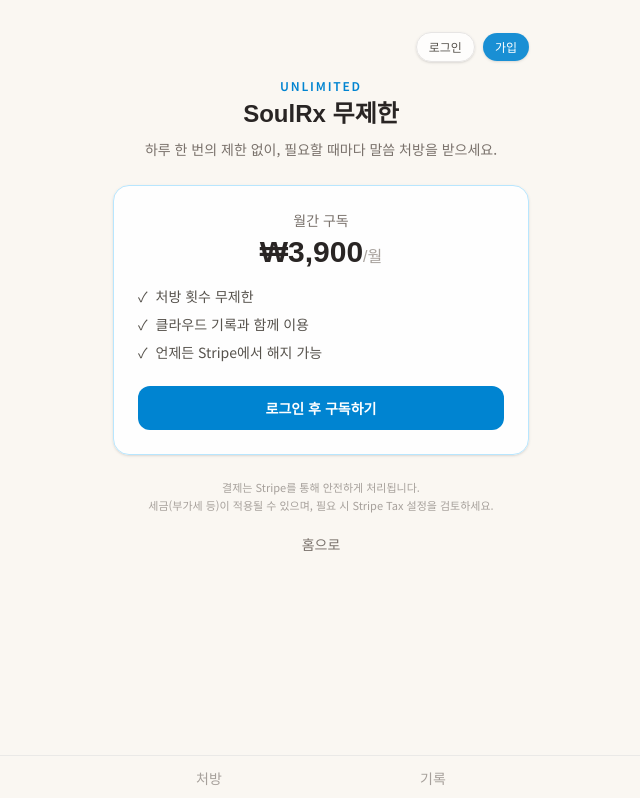
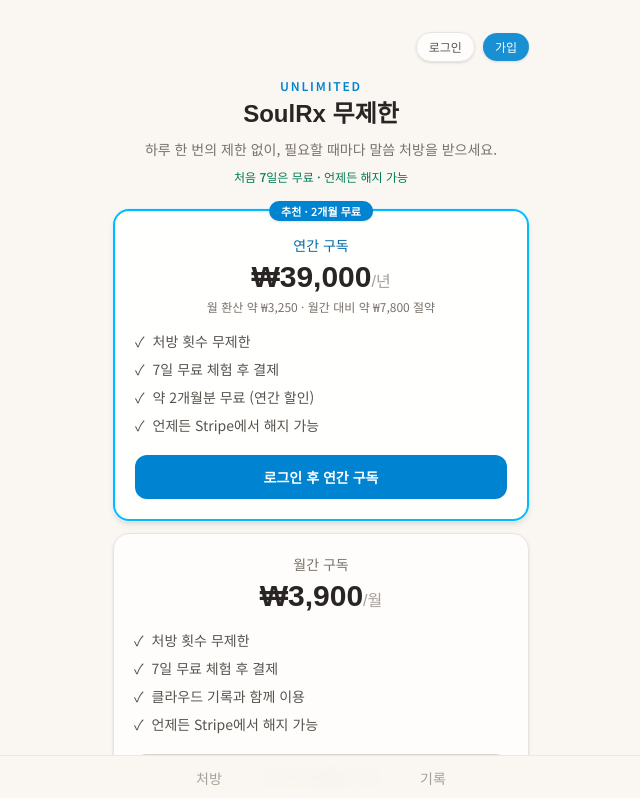
Before and after one commit to sosmos3218-bot/soulrx, a Next.js app: page /pricing in a window 1280 px wide. Shown: the top 798 px of the page, without its empty margins (319-959 px from the left). Built offline with nearby package versions, Linux system fonts and the light colour scheme; no server answers.

Commit message:
Pricing: annual ₩39k + 7-day trial UI

```diff
--- a/src/app/pricing/page.tsx
+++ b/src/app/pricing/page.tsx
@@ -3,17 +3,22 @@
 import { useState } from "react";
 import Link from "next/link";
 import { useAuth } from "@clerk/nextjs";
+import { PLANS, TRIAL_DAYS, type PlanId } from "@/lib/plans";
 
 export default function PricingPage() {
   const { isLoaded, isSignedIn } = useAuth();
-  const [busy, setBusy] = useState(false);
+  const [busy, setBusy] = useState<PlanId | null>(null);
   const [error, setError] = useState<string | null>(null);
 
-  const startCheckout = async () => {
-    setBusy(true);
+  const startCheckout = async (plan: PlanId) => {
+    setBusy(plan);
     setError(null);
     try {
-      const res = await fetch("/api/checkout", { method: "POST" });
+      const res = await fetch("/api/checkout", {
+        method: "POST",
+        headers: { "Content-Type": "application/json" },
+        body: JSON.stringify({ plan }),
+      });
       if (res.status === 401) {
         window.location.href = `/sign-in?redirect_url=${encodeURIComponent(
           "/pricing"
@@ -26,7 +31,7 @@
       window.location.href = data.url;
     } catch {
       setError("결제 페이지를 열지 못했어요. 잠시 후 다시 시도해 주세요.");
-      setBusy(false);
+      setBusy(null);
     }
   };
 
@@ -42,20 +47,90 @@
         <p className="mt-2 text-sm leading-relaxed text-stone-500">
           하루 한 번의 제한 없이, 필요할 때마다 말씀 처방을 받으세요.
         </p>
+        <p className="mt-2 text-xs font-medium text-emerald-700">
+          처음 {TRIAL_DAYS}일은 무료 · 언제든 해지 가능
+        </p>
       </header>
 
-      <div className="rounded-2xl border border-sky-200 bg-white/90 p-6 shadow-sm">
-        <p className="mb-1 text-center text-sm font-medium text-stone-500">
-          월간 구독
+      <div className="mb-4 grid gap-3">
+        {/* Annual — highlighted */}
+        <div className="relative rounded-2xl border-2 border-sky-400 bg-white/95 p-5 shadow-md ring-1 ring-sky-100">
+          <span className="absolute -top-2.5 left-1/2 -translate-x-1/2 rounded-full bg-sky-600 px-3 py-0.5 text-[11px] font-semibold text-white shadow-sm">
+            추천 · {PLANS.annual.savingsLabel}
+          </span>
+          <p className="mb-1 mt-1 text-center text-sm font-medium text-sky-700">
+            {PLANS.annual.label} 구독
           </p>
-        <p className="mb-4 text-center font-serif text-3xl font-bold text-stone-800">
-          ₩3,900
-          <span className="text-base font-medium text-stone-400">/월</span>
+          <p className="mb-1 text-center font-serif text-3xl font-bold text-stone-800">
+            {PLANS.annual.priceLabel}
+            <span className="text-base font-medium text-stone-400">
+              {PLANS.annual.periodLabel}
+            </span>
           </p>
-        <ul className="mb-6 space-y-2 text-sm text-stone-600">
+          <p className="mb-4 text-center text-xs text-stone-500">
+            {PLANS.annual.monthlyEquivalent} · 월간 대비 약 ₩7,800 절약
+          </p>
+          <ul className="mb-5 space-y-2 text-sm text-stone-600">
             <li className="flex gap-2">
               <span aria-hidden>✓</span>
               <span>처방 횟수 무제한</span>
+            </li>
+            <li className="flex gap-2">
+              <span aria-hidden>✓</span>
+              <span>{TRIAL_DAYS}일 무료 체험 후 결제</span>
+            </li>
+            <li className="flex gap-2">
+              <span aria-hidden>✓</span>
+              <span>약 2개월분 무료 (연간 할인)</span>
+            </li>
+            <li className="flex gap-2">
+              <span aria-hidden>✓</span>
+              <span>언제든 Stripe에서 해지 가능</span>
+            </li>
+          </ul>
+
+          {!isLoaded ? (
+            <p className="text-center text-sm text-stone-400">불러오는 중…</p>
+          ) : isSignedIn ? (
+            <button
+              type="button"
+              onClick={() => startCheckout("annual")}
+              disabled={busy !== null}
+              className="w-full rounded-xl bg-sky-600 px-4 py-3 text-sm font-semibold text-white hover:bg-sky-700 disabled:opacity-60"
+            >
+              {busy === "annual"
+                ? "결제 페이지로 이동 중…"
+                : `${TRIAL_DAYS}일 무료로 연간 시작`}
+            </button>
+          ) : (
+            <Link
+              href={`/sign-in?redirect_url=${encodeURIComponent("/pricing")}`}
+              className="block w-full rounded-xl bg-sky-600 px-4 py-3 text-center text-sm font-semibold text-white hover:bg-sky-700"
+            >
+              로그인 후 연간 구독
+            </Link>
+          )}
+        </div>
+
+        {/* Monthly */}
+        <div className="rounded-2xl border border-stone-200 bg-white/80 p-5 shadow-sm">
+          <p className="mb-1 text-center text-sm font-medium text-stone-500">
+            {PLANS.monthly.label} 구독
+          </p>
+          <p className="mb-4 text-center font-serif text-3xl font-bold text-stone-800">
+            {PLANS.monthly.priceLabel}
+            <span className="text-base font-medium text-stone-400">
+              {PLANS.monthly.periodLabel}
+            </span>
+          </p>
+          <ul className="mb-5 space-y-2 text-sm text-stone-600">
+            <li className="flex gap-2">
+              <span aria-hidden>✓</span>
+              <span>처방 횟수 무제한</span>
+            </li>
+            <li className="flex gap-2">
+              <span aria-hidden>✓</span>
+              <span>{TRIAL_DAYS}일 무료 체험 후 결제</span>
             </li>
             <li className="flex gap-2">
               <span aria-hidden>✓</span>
@@ -72,30 +147,36 @@
           ) : isSignedIn ? (
             <button
               type="button"
-            onClick={startCheckout}
-            disabled={busy}
-            className="w-full rounded-xl bg-sky-600 px-4 py-3 text-sm font-semibold text-white hover:bg-sky-700 disabled:opacity-60"
+              onClick={() => startCheckout("monthly")}
+              disabled={busy !== null}
+              className="w-full rounded-xl border border-stone-300 bg-white px-4 py-3 text-sm font-semibold text-stone-700 hover:bg-stone-50 disabled:opacity-60"
             >
-            {busy ? "결제 페이지로 이동 중…" : "월 ₩3,900으로 무제한"}
+              {busy === "monthly"
+                ? "결제 페이지로 이동 중…"
+                : `${TRIAL_DAYS}일 무료로 월간 시작`}
             </button>
           ) : (
             <Link
               href={`/sign-in?redirect_url=${encodeURIComponent("/pricing")}`}
-            className="block w-full rounded-xl bg-sky-600 px-4 py-3 text-center text-sm font-semibold text-white hover:bg-sky-700"
+              className="block w-full rounded-xl border border-stone-300 bg-white px-4 py-3 text-center text-sm font-semibold text-stone-700 hover:bg-stone-50"
             >
-            로그인 후 구독하기
+              로그인 후 월간 구독
             </Link>
           )}
+        </div>
+      </div>
 
       {error && (
-          <p className="mt-3 text-center text-xs text-rose-600" role="alert">
+        <p className="mb-3 text-center text-xs text-rose-600" role="alert">
           {error}
         </p>
       )}
-      </div>
 
-      <p className="mt-6 text-center text-[11px] leading-relaxed text-stone-400">
+      <p className="mt-2 text-center text-[11px] leading-relaxed text-stone-400">
         결제는 Stripe를 통해 안전하게 처리됩니다.
+        <br />
+        {TRIAL_DAYS}일 체험 중에는 요금이 청구되지 않으며, 체험 종료 전에
+        해지하면 결제되지 않습니다.
         <br />
         세금(부가세 등)이 적용될 수 있으며, 필요 시 Stripe Tax 설정을
         검토하세요.
```
Lines whose indentation alone changed are shown as unchanged.
